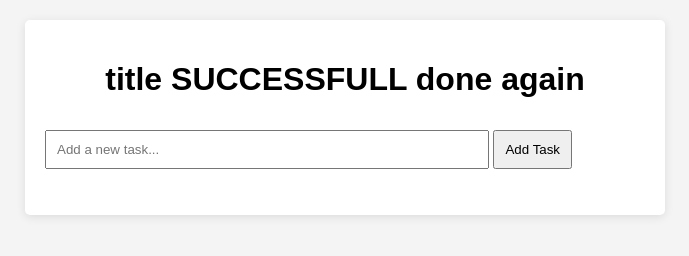
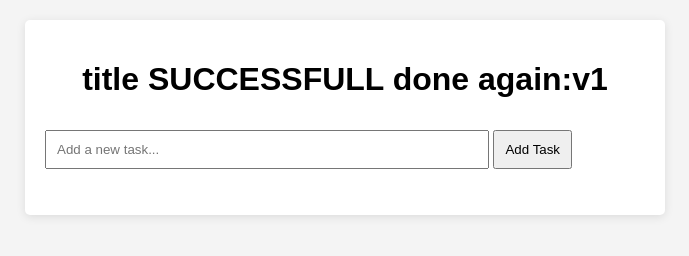
Before and after one commit to ArunKhrishna/To-Do-App-V, a website: page TodoApp/index.html in a window 1280 px wide. Shown: the whole page, without its empty margins (295-984 px from the left). Drawn offline with Linux system fonts and the light colour scheme.

Commit message:
pipeline trigger

```diff
--- a/TodoApp/index.html
+++ b/TodoApp/index.html
@@ -8,7 +8,7 @@
 </head>
 <body>
     <div id="app">
-        <h1>title SUCCESSFULL done again</h1>
+        <h1>title SUCCESSFULL done again:v1</h1>
         <input type="text" id="task-input" placeholder="Add a new task...">
         <button id="add-task-btn">Add Task</button>
         <ul id="task-list"></ul> <!-- List to display tasks -->
```
